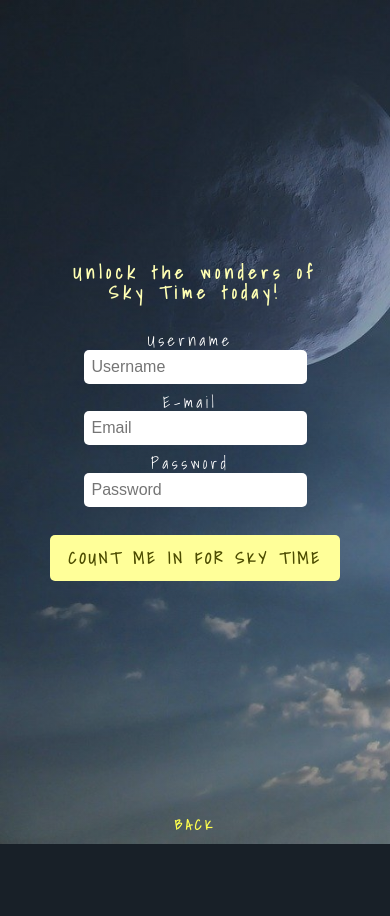
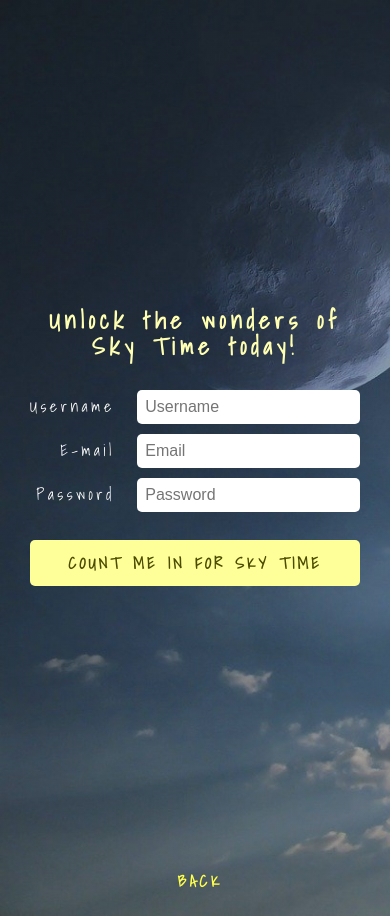
Before and after one commit to kristinaMujakic/Sky_Time, a Flask app: page /signup in a window 390 px wide. Before the commit the page ends 844 px from the top, so only its background shows below. Run offline with Flask 3, Linux system fonts and the light colour scheme; some web fonts are replaced.

Commit message:
fixing queries

```diff
--- a/app.py
+++ b/app.py
@@ -1,7 +1,6 @@
 from flask import Flask, g, session, render_template, redirect, flash, jsonify, request
 import os
 import requests
-
 from flask_debugtoolbar import DebugToolbarExtension
 from models import db, connect_db, User, SearchData
 from forms import SignUpForm, LogInForm
@@ -24,9 +23,13 @@
 app.config['DEBUG'] = True
 app.config['SECRET_KEY'] = os.environ.get('SECRET_KEY', "333")
 
+with open("api_key.txt", "r") as file:
+    API_KEY = file.read().strip()
+
+# API_KEY = os.environ.get('API_KEY')
+
 # toolbar = DebugToolbarExtension(app)
 
-API_KEY = os.environ.get('API_KEY')
 
 with app.app_context():
     connect_db(app)
--- a/static/stylesheets/responsive.css
+++ b/static/stylesheets/responsive.css
@@ -1,11 +1,25 @@
 /*1040px and below*/
-@media (max-width: 65em) {
+@media (max-width: 64em) {
+    body {
+        font-size: 2.7rem;
+    }
+
+    a {
+        padding: 0;
+    }
+
     .container {
-        margin: 0 50px;
+        margin: 50px 100px;
+    }
+
+    .returnbtn {
+        position: relative;
+        margin: 0 5px;
     }
 
     .usergrid {
         grid-template-columns: 1fr 1fr;
+        gap: 10px;
     }
 
     .getBtn {
@@ -20,19 +34,16 @@
 /*787 and below */
 @media (max-width: 50em) {
     body {
-        font-size: 2.5rem;
+        font-size: 2.2rem;
+    }
+
+    .container {
+        margin: 50px 50px;
     }
 
     .goodbye {
         font-size: 3rem;
         line-height: 1.5;
-    }
-}
-
-/*670 and below*/
-@media (max-width: 42em) {
-    body {
-        font-size: 2.2rem;
     }
 
     a {
@@ -49,7 +60,7 @@
 }
 
 /*600 and below*/
-@media (max-width: 38em) {
+@media (max-width: 42em) {
     body {
         font-size: 2rem;
     }
@@ -58,18 +69,45 @@
         font-size: 1.6rem;
     }
 
+    .container {
+        margin: 50px 25px;
+    }
+
+}
+
+/*450px and below*/
+@media (max-width: 28em) {
+    .container {
+        margin: 25px;
+    }
+
+    .user {
+        height: auto;
+    }
+
+    .usergrid {
+        display: grid;
+        grid-template-columns: 1fr;
+        height: auto;
+        grid-template-rows: 100px;
+        gap: 15px;
+    }
+
+    .formgrid {
+        gap: 15px;
+    }
+
+    .resultsField {
+        height: 200px;
+        font-size: 2rem;
+    }
+
+    .favBtn {
+        margin: 0 0 20px 0;
+    }
+
     .returnbtn {
-        bottom: 1px;
+        position: relative;
+        margin-top: 5px;
     }
 }
-
-/*560px and below*/
-@media (max-width: 35em) {
-    body {
-        font-size: 1.5rem;
-    }
-
-    a {
-        font-size: 1.4rem;
-    }
-}
--- a/static/stylesheets/style.css
+++ b/static/stylesheets/style.css
@@ -20,7 +20,7 @@
             rgba(34, 34, 34, 0.2)),
         url(../images/cover.jpg);
     background-size: cover;
-    height: 100vh;
+    /* height: 100vh; */
 }
 
 h1,
@@ -174,7 +174,7 @@
     position: fixed;
     left: 50%;
     transform: translateX(-50%);
-    bottom: 20px;
+    bottom: 25px;
     color: #ffff80 !important;
 }
 
--- a/templates/favourites.html
+++ b/templates/favourites.html
@@ -26,7 +26,7 @@
         <div id="selectedData" class="favouritesResults"></div>
     </div>
 
-    <p class="returnbtn"><a href="/">Back</a></p>
 </div>
+<p class="returnbtn"><a href="/">Back</a></p>
 
 {% endblock %}
--- a/templates/user.html
+++ b/templates/user.html
@@ -2,7 +2,7 @@
 
 {% block content %}
 
-<div class="container">
+<div class="container user">
     <h2>Hi {{ g.user.username }}, the sky explorer!</h2>
 
     <div class="usergrid">
@@ -85,7 +85,6 @@
 
     </div>
 
-    <p class="returnbtn"><a href="/logout">Log Out</a></p>
-
 </div>
+<p class="returnbtn"><a href="/logout">Log Out</a></p>
 {% endblock %}
```
